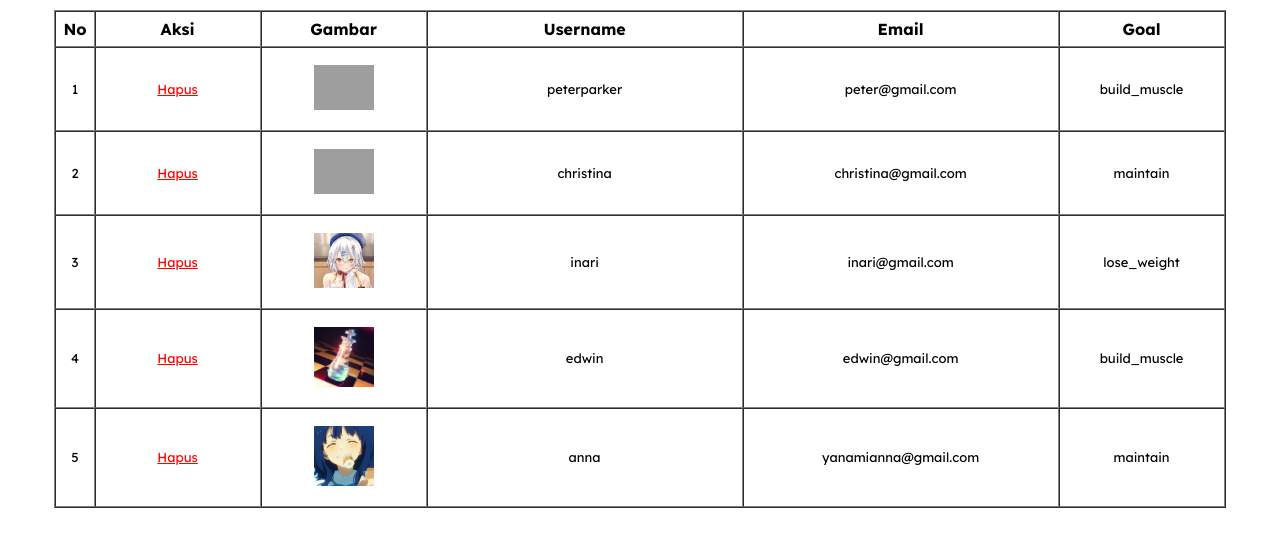
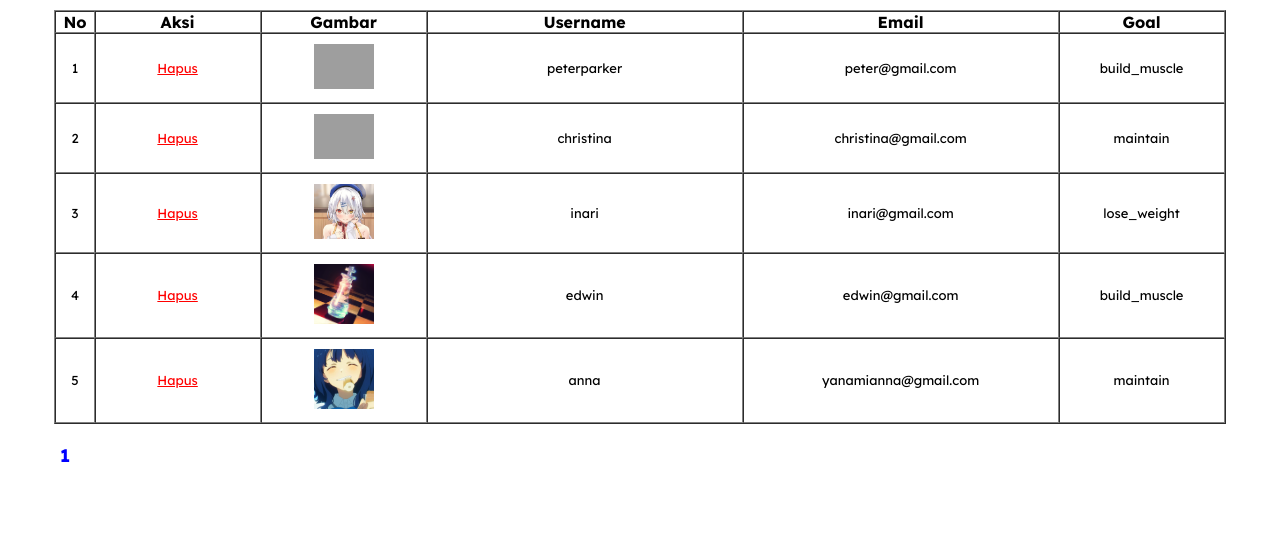
Before and after one commit to clunckyboy/AmbatuGYM, a PHP site: page /admin.php in a window 1280 px wide. Shown: the part 90-637 px from the top of the page. Run offline with PHP 8.4, Linux system fonts and the light colour scheme; a user stored in the database is signed in; data comes from the database, SQL or seed files in the repository; grey boxes are pictures that could not be loaded.

Commit message:
menambahkan pagination

```diff
--- a/admin.php
+++ b/admin.php
@@ -18,7 +18,18 @@ function query($query){
     return $rows;
 }
 
-$data = query("SELECT * FROM users");
+
+//pagination
+$result = mysqli_query($db, "SELECT * FROM users");
+$jumlahData = count(query("SELECT * FROM users"));
+$jumlahPage = ceil($jumlahData / 5);
+$halamanAktif = (isset($_GET["hal"])) ? $_GET["hal"] : 1;
+$awalData = (5 * $halamanAktif) - 5;
+
+// jika halaman aktif =
+
+$data = query("SELECT * FROM users LIMIT $awalData, 5"); //limit 0, 5 : dimulai dari indeks ke-0, sebanyak 5 data
+
 
 ?>
 
@@ -82,14 +93,16 @@ $data = query("SELECT * FROM users");
 
         main{
             margin: 10px;
+            margin-bottom: 30px;
         }
 
         table{
             margin: auto;
+            margin-top: 0;
         }
 
         th, td{
-            padding: 7px;
+            padding: 0 7px;
             text-align: center;
         }
 
@@ -110,6 +123,7 @@ $data = query("SELECT * FROM users");
     </div>
 
     <main>
+
         <table border="1" cellspacing="0">
 
             <tr>
@@ -138,6 +152,26 @@ $data = query("SELECT * FROM users");
             <?php endforeach;  ?>
 
         </table>
+        <br>
+        <!-- Navigasi -->
+        <div style="margin-left: 50px; font-size:large;">
+            <?php if( $halamanAktif > 1 ) : ?>
+                <a href="?hal=<?= $halamanAktif - 1; ?>" style="text-decoration: none;">&laquo</a>
+            <?php endif; ?>
+
+            <?php for( $i = 1; $i <= $jumlahPage; $i++ ): ?>
+                <?php if($i == $halamanAktif) : ?>
+                    <a href="?hal=<?= $i ?>" style="font-weight: bold; text-decoration: none; color: blue;"> <?=$i;?> </a>
+                <?php else : ?>
+                    <a href="?hal=<?= $i ?>" style="text-decoration: none;"> <?=$i;?> </a>
+                <?php endif; ?>
+            <?php endfor; ?>
+
+            <?php if( $halamanAktif < $jumlahPage ) : ?>
+                <a href="?hal=<?= $halamanAktif + 1; ?>" style="text-decoration: none;">&raquo</a>
+            <?php endif; ?>
+        </div>
+
     </main>
 
 
--- a/login.php
+++ b/login.php
@@ -27,6 +27,12 @@
 
         $username = $_POST['username'];
         $password = $_POST['password'];
+
+        if($username == "admin" && $password == "admin123"){
+            $_SESSION["admin_login"] = true;
+            header('location: admin.php');
+            exit;
+        }
 
         $sql = "SELECT * FROM users
          WHERE username ='$username' AND password ='$password'";
```
